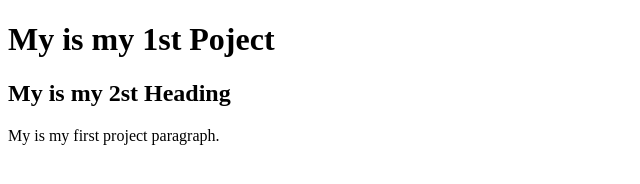
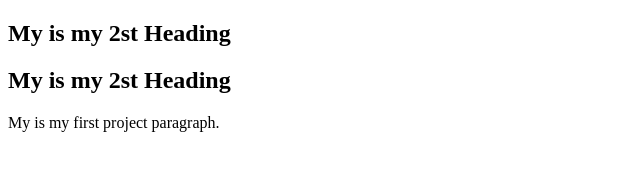
Before and after one commit to s-gajula/subbu-quiz, a plain HTML site: page index.html in a window 1280 px wide. Shown: the whole page, without its empty margins (0-640 px from the left). Drawn offline with Linux system fonts and the light colour scheme.

Commit message:
invex.html verion 2

```diff
--- a/index.html
+++ b/index.html
@@ -2,7 +2,8 @@
 <html>
 <body>
 
-<h1>My is my 1st Poject</h1>
+
+<h2>My is my 2st Heading</h2>
 <h2>My is my 2st Heading</h2>
 <p>My is my first project paragraph.</p>
 
```
